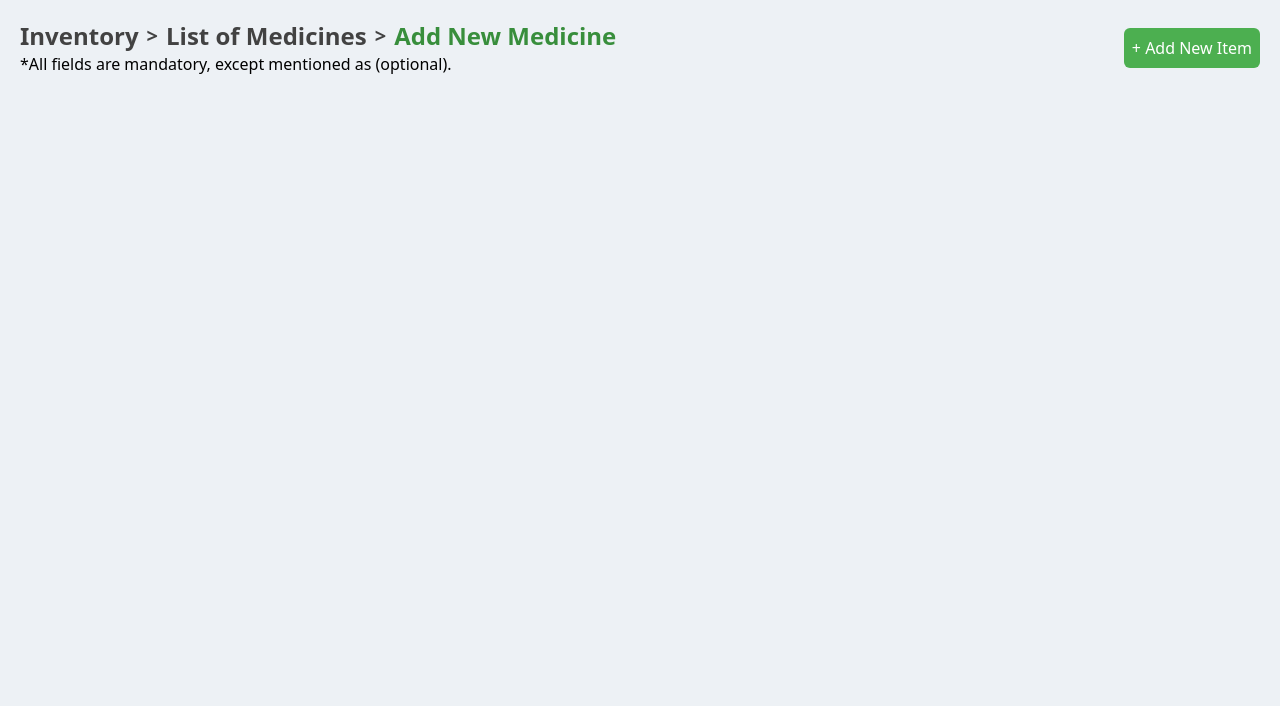
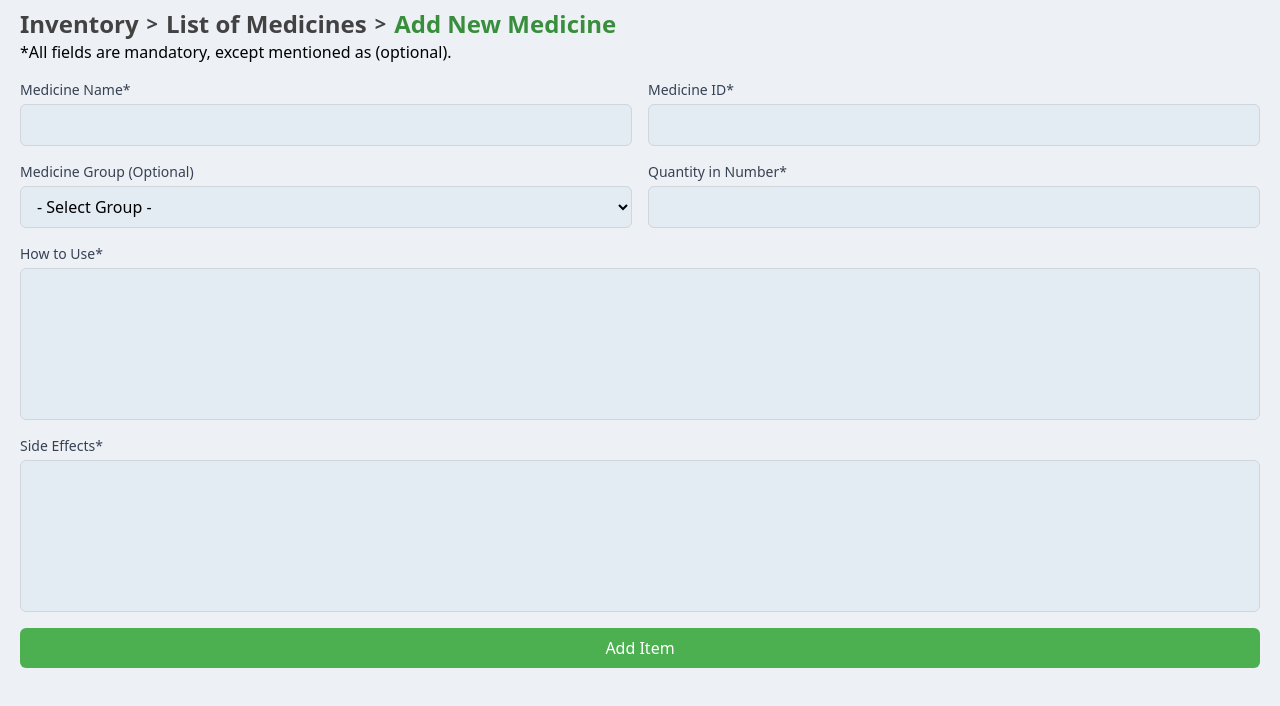
Before and after one commit to drchhhhhh/Prescripto, a React (Vite) app in the folder frontend/: page /inventory/item-list/add in a window 1280 px wide. Shown: the top 706 px of the page. Built offline with nearby package versions, Linux system fonts and the light colour scheme.

Commit message:
Add basic styles for Add Item

```diff
--- a/frontend/src/index.css
+++ b/frontend/src/index.css
@@ -9,6 +9,7 @@
     --color-cleanWhite: #FFFFFF;
 
     --color-primaryBG: #EDF1F5;
+    --color-inputBG: #E3EBF3;
 
     --color-lightBlue: #A8DCF4;
     --color-lightBlue-dark: #84C4E0;
--- a/frontend/src/pages/Inventory/InventoryAddMedicine.tsx
+++ b/frontend/src/pages/Inventory/InventoryAddMedicine.tsx
@@ -2,10 +2,25 @@ import { Link } from 'react-router';
 import { useState } from 'react';
 
 const InventoryAddMedicine = () => {
-    const [medicineName, setMedicineName] = useState()
+    const [form, setForm] = useState({
+        medicineName: "",
+        medicineId: "",
+        medicineGroup: "",
+        quantity: "",
+        desc: "",
+        sideEffects: "",
+    })
+
+    const handleChange = ( e: React.ChangeEvent<HTMLInputElement | HTMLTextAreaElement | HTMLSelectElement> ) => {
+        setForm({
+          ...form,
+          [e.target.name]: e.target.value,
+        });
+      };
+
 
     return (
-        <main className="bg-primaryBG w-full min-h-screen p-5">
+        <main className="bg-primaryBG w-full min-h-screen px-5 pt-2">
             {/* Top Section */}
             <section className='w-full flex flex-row justify-between items-center'>
                 <div className="flex flex-col">
@@ -18,16 +33,92 @@ const InventoryAddMedicine = () => {
                     </div>
                     <h3>*All fields are mandatory, except mentioned as {'(optional)'}.</h3>
                 </div>
-                <button className='bg-primaryGreen rounded-md p-2 text-cleanWhite cursor-pointer hover:bg-darkGreen ease-in duration-100'>+ Add New Item</button>
             </section>
 
-            <section>
-                <form action="submit" className='flex flex-col gap-2'>
-                    <div className="flex flex-row">
+            <form className="flex flex-col w-full gap-4 mt-4">
+                <div className="flex flex-wrap gap-4">
+                    {/* Medicine Name */}
+                    <div className="flex flex-col flex-1 min-w-[200px]">
+                        <label className="text-sm font-medium text-gray-700 mb-1">
+                            Medicine Name*
+                        </label>
+                        <input
+                            type="text"
+                            name="medicineName"
+                            onChange={handleChange}
+                            className="px-3 py-2 border border-gray-300 rounded-md bg-inputBG focus:outline-none focus:ring-2 focus:ring-primaryGreen"
+                        />
+                    </div>
 
+                    {/* Medicine ID */}
+                    <div className="flex flex-col flex-1 min-w-[200px]">
+                        <label className="text-sm font-medium text-gray-700 mb-1">
+                            Medicine ID*
+                        </label>
+                        <input
+                            type="text"
+                            name="medicineId"
+                            onChange={handleChange}
+                            className="px-3 py-2 border border-gray-300 rounded-md bg-inputBG focus:outline-none focus:ring-2 focus:ring-primaryGreen"
+                        />
                     </div>
-                </form>
-            </section>
+                </div>
+                <div className="flex flex-wrap gap-4">
+                    {/* Medicine Group (Dropdown) */}
+                    <div className="flex flex-col flex-1 min-w-[200px]">
+                        <label className="text-sm font-medium text-gray-700 mb-1">
+                            Medicine Group {"(Optional)"}
+                        </label>
+                        <select
+                            name="medicineGroup"
+                            onChange={handleChange}
+                            className="px-3 py-2 border border-gray-300 rounded-md bg-inputBG focus:outline-none focus:ring-2 focus:ring-primaryGreen"
+                        >
+                            <option value="">- Select Group -</option>
+                            {/* Create a map that would put all the created groups here */}
+                        </select>
+                    </div>
+
+                    {/* Quantity */}
+                    <div className="flex flex-col flex-1 min-w-[200px]">
+                        <label className="text-sm font-medium text-gray-700 mb-1">
+                            Quantity in Number*
+                        </label>
+                        <input
+                            type="text"
+                            name="quantity"
+                            onChange={handleChange}
+                            className="px-3 py-2 border border-gray-300 rounded-md bg-inputBG focus:outline-none focus:ring-2 focus:ring-primaryGreen"
+                        />
+                    </div>
+                </div>
+                {/* How to Use */}
+                <div className="flex flex-col flex-1 min-w-[200px]">
+                    <label className="text-sm font-medium text-gray-700 mb-1">
+                        How to Use*
+                    </label>
+                    <input
+                        type="text"
+                        name="desc"
+                        onChange={handleChange}
+                        className="px-3 py-2 border border-gray-300 rounded-md bg-inputBG focus:outline-none focus:ring-2 focus:ring-primaryGreen h-38"
+                    />
+                </div>
+
+                {/* Side Effects */}
+                <div className="flex flex-col flex-1 min-w-[200px]">
+                    <label className="text-sm font-medium text-gray-700 mb-1">
+                        Side Effects*
+                    </label>
+                    <input
+                        type="text"
+                        name="sideEffects"
+                        onChange={handleChange}
+                        className="px-3 py-2 border border-gray-300 rounded-md bg-inputBG focus:outline-none focus:ring-2 focus:ring-primaryGreen h-38"
+                    />
+                </div>
+                <button className='bg-primaryGreen rounded-md p-2 text-cleanWhite cursor-pointer hover:bg-darkGreen ease-in duration-100'>Add Item</button>
+            </form>
         </main>
     );
 }
```
